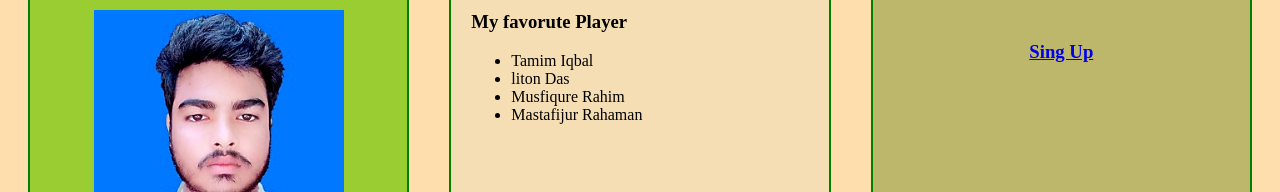
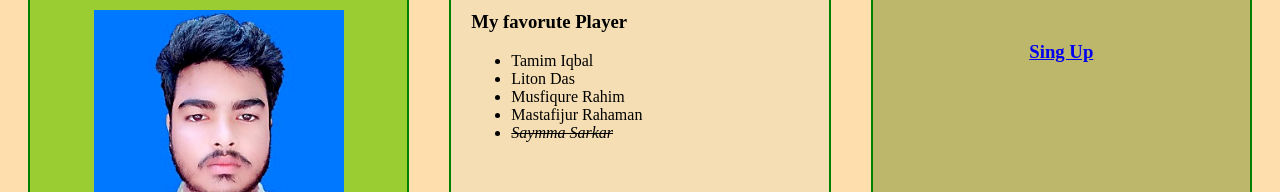
Before and after one commit to ParthoAdhikary/my-project, a plain HTML site: page index.html in a window 1280 px wide. Shown: the part 251-443 px from the top of the page. Drawn offline with Linux system fonts and the light colour scheme.

Commit message:
del tag add

```diff
--- a/index.html
+++ b/index.html
@@ -26,9 +26,10 @@
     <h3>My favorute Player</h3>
     <ul>
         <li>Tamim Iqbal</li>
-        <li>liton Das</li>
+        <li>Liton Das</li>
         <li>Musfiqure Rahim</li>
         <li>Mastafijur Rahaman</li>
+        <li><i><del>Saymma Sarkar</del></i></li>
     </ul>
     </div>
     <div class="divs" id="form">
```
